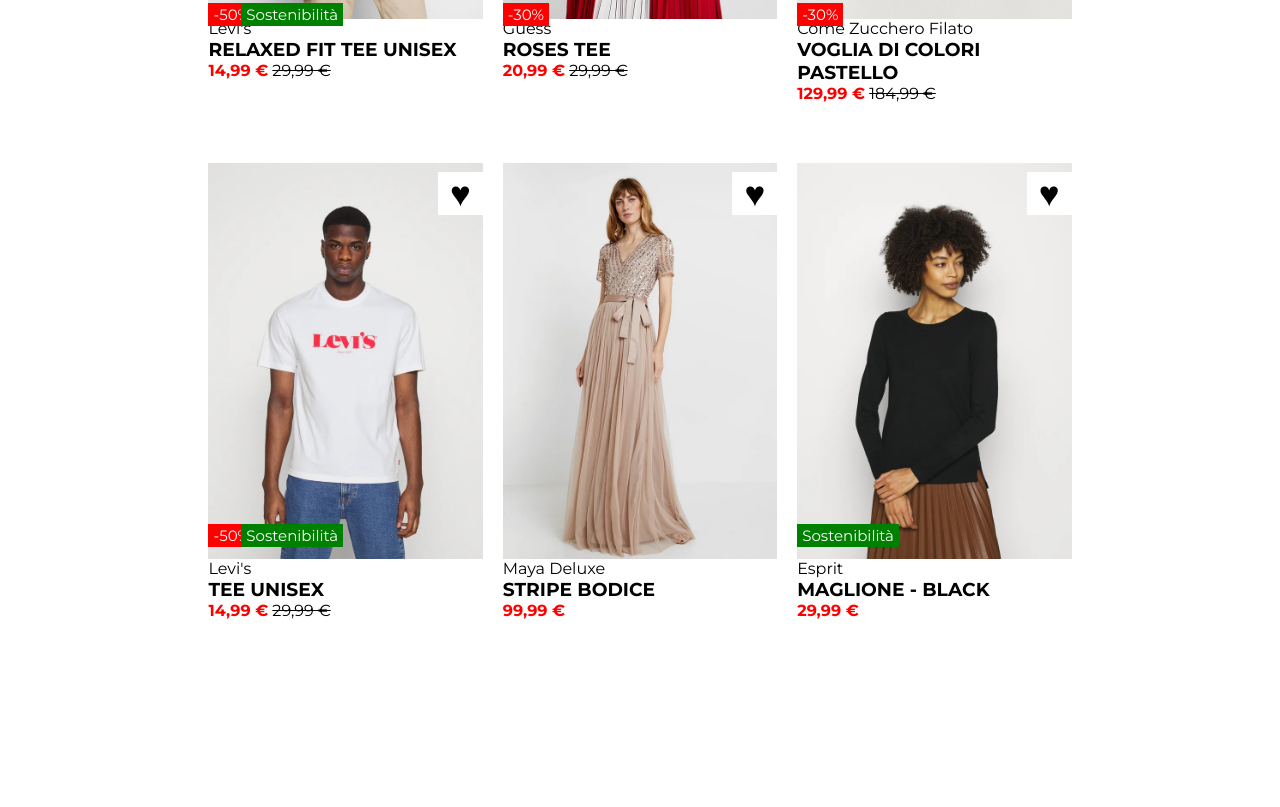
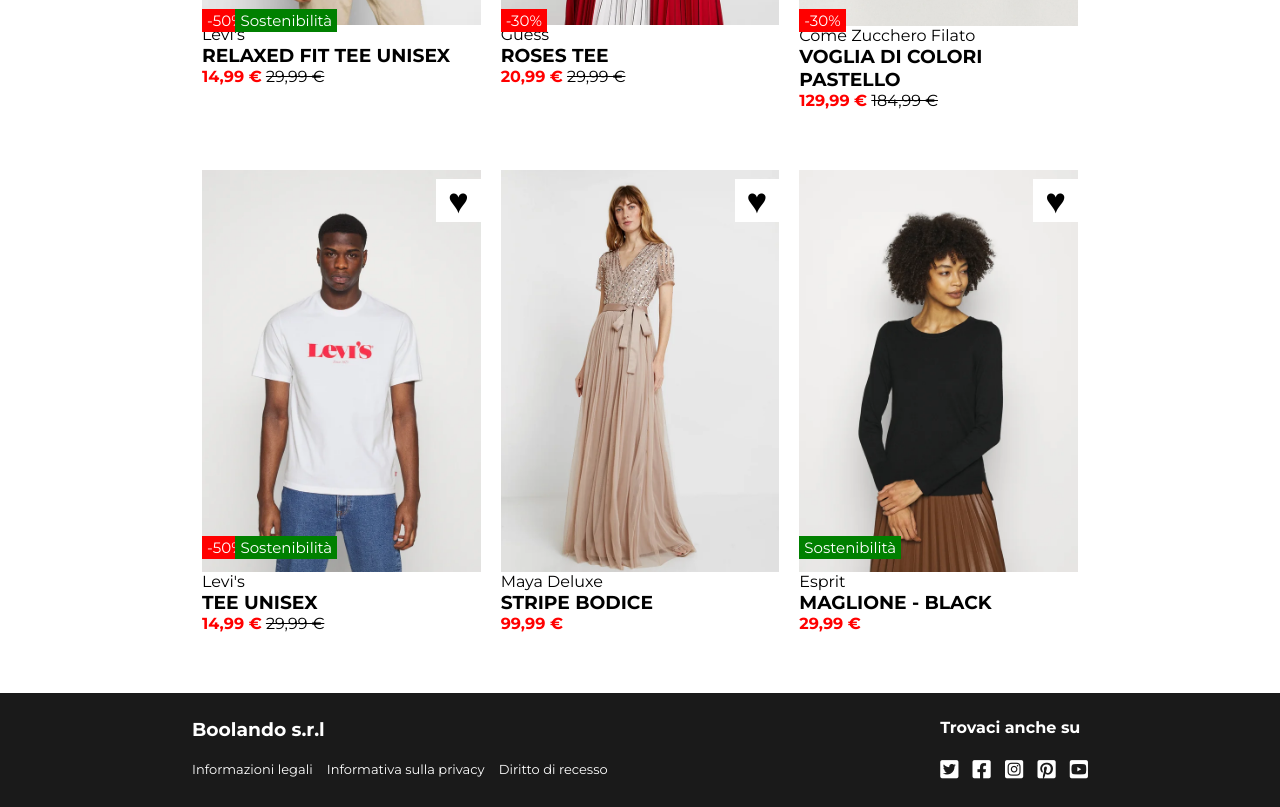
Before and after one commit to Stefano-Bernini/html-css-boolando, a plain HTML site: page index.html in a window 1280 px wide. Shown: the part 557-1364 px from the top of the page. Before the commit the page ends 1207 px from the top, so only its background shows below. Drawn offline with Linux system fonts and the light colour scheme.

Commit message:
footer completato, esercizio finito

```diff
--- a/css/sstyle.css
+++ b/css/sstyle.css
@@ -41,7 +41,7 @@ header{
     color: white;
  }
  /* margin nav */
- .col_nav>h3{
+ .margin_horizontal_item{
     margin: 0px 5px;
  }
  /* margin profile */
@@ -55,7 +55,7 @@ header{
  }
 /* size container main */
  .container_main{
-    width: 69%;
+    width: 70%;
     margin: auto;
  }
 /* size, position and cald col card */
@@ -140,3 +140,47 @@ header{
  }
 
  /* -----FOOTER----- */
+ /* color and size footer */
+ footer{
+    background-color: rgba(26,26,26,1);
+    margin-top: 30px;
+ }
+/* color and size container footer */
+ .container_footer{
+    width: 70%;
+    margin: auto;
+    color: white;
+ }
+/* flex properties row footer */
+ .row_footer{
+    display: flex;
+    justify-content: space-between;
+ }
+/* size col info and col social */
+ .col_info, .col_social{
+    padding: 25px 0 5px 0;
+ }
+/* text size p in col info */
+ .col_info>p{
+    font-size: 13px;
+ }
+/* vertical margin */
+ .margin_vertical_item{
+    margin: 20px 0px;
+ }
+/* horizontal margin */
+ .margin_horizontal_item{
+    margin: 0px 10px;
+ }
+/* ssocial logo size */
+ .social_logo{
+    font-size: 130%;
+ }
+/* left margin */
+ .margin_left{
+    margin-left: 10px;
+ }
+/* right margin */
+ .margin_right{
+    margin-right: 10px;
+ }
--- a/index.html
+++ b/index.html
@@ -18,7 +18,7 @@
                         <!-- col 1 nav -->
                         <div class="col_nav">
                             <h3 class="inline_block">Donna</h3>
-                            <h3 class="inline_block">Uomo</h3>
+                            <h3 class="inline_block margin_horizontal_item">Uomo</h3>
                             <h3 class="inline_block">Bambini</h3>
                         </div>
                         <!-- col 2 logo -->
@@ -103,6 +103,27 @@
                 </div>
             </main>
             <!-- -----FOOTER----- -->
-            <footer></footer>
+            <footer>
+                <div class="container_footer">
+                    <div class="row_footer">
+                        <!-- col 1 info -->
+                        <div class="col_info">
+                            <h3>Boolando s.r.l</h3>
+                            <p class="inline_block margin_vertical_item">Informazioni legali</p>
+                            <p class="inline_block margin_horizontal_item">Informativa sulla privacy</p>
+                            <p class="inline_block">Diritto di recesso</p>
+                        </div>
+                        <!-- col 2 social -->
+                        <div class="col_social">
+                            <h4>Trovaci anche su</h4>
+                            <div class="inline_block margin_vertical_item social_logo"><i class="fa-brands fa-square-twitter"></i></div>
+                            <div class="inline_block margin_left social_logo"><i class="fa-brands fa-square-facebook"></i></div>
+                            <div class="inline_block margin_horizontal_item social_logo"><i class="fa-brands fa-square-instagram"></i></div>
+                            <div class="inline_block margin_right social_logo"><i class="fa-brands fa-square-pinterest"></i></div>
+                            <div class="inline_block social_logo"><i class="fa-brands fa-square-youtube"></i></div>
+                        </div>
+                    </div>
+                </div>
+            </footer>
         </body>
     </html>
```
